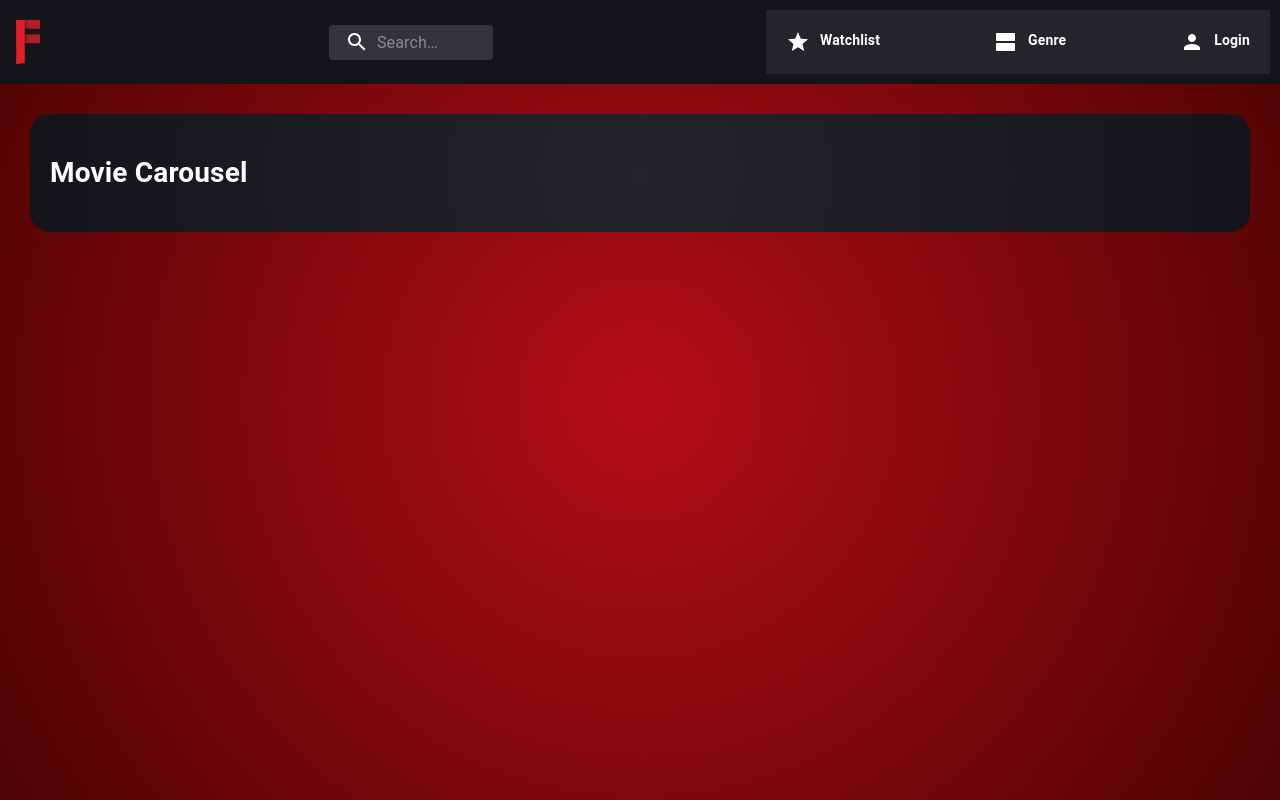
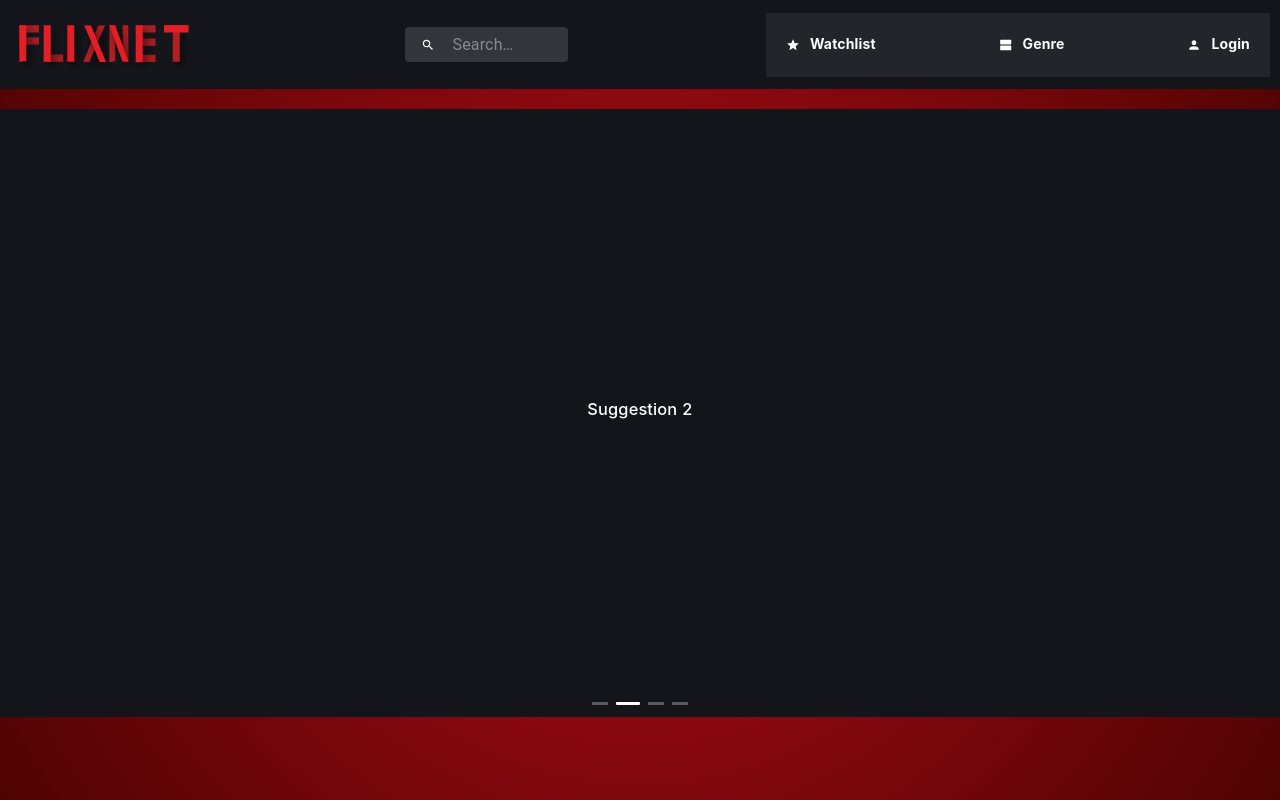
Before and after one commit to anthel/inlamning2_filmapp, a React (Create React App) app in the folder flix-net/: page / in a window 1280 px wide. Built offline with nearby package versions, Linux system fonts and the light colour scheme.

Commit message:
carousel

```diff
--- a/flix-net/package.json
+++ b/flix-net/package.json
@@ -8,6 +8,7 @@
     "@testing-library/jest-dom": "^4.2.4",
     "@testing-library/react": "^9.5.0",
     "@testing-library/user-event": "^7.2.1",
+    "antd": "^4.2.3",
     "react": "^16.13.1",
     "react-dom": "^16.13.1",
     "react-router-dom": "^5.2.0",
--- a/flix-net/src/components/FrontPage.jsx
+++ b/flix-net/src/components/FrontPage.jsx
@@ -1,10 +1,65 @@
-import React from 'react'
+import React from 'react';
+import { Carousel } from 'antd';
+import 'antd/dist/antd.css';
 
 export default function FrontPage() {
+
+
   return (
-    <div className="wrapperWatchlist">
-
-      <h1>Movie Carousel</h1>
-    </div>
+    <React.Fragment>
+   <Carousel autoplay>
+        <div>
+          <h3>Suggestion 1</h3>
+        </div>
+        <div>
+          <h3>Suggestion 2</h3>
+        </div>
+        <div>
+          <h3>Suggestion 3</h3>
+        </div>
+        <div>
+          <h3>Suggestion 4</h3>
+        </div>
+      </Carousel>
+    </React.Fragment>
   )
 }
+
+//SLIDER FRÅN REACT SLICK
+// import Slider from "react-slick";
+
+// export default class SimpleSlider extends Component {
+//   render() {
+//     const settings = {
+//       dots: true,
+//       infinite: true,
+//       speed: 500,
+//       slidesToShow: 1,
+//       slidesToScroll: 1
+//     };
+//     return (
+//       <div>
+//         <h2> Single Item</h2>
+//         <Slider {...settings}>
+//           <div>
+//             <h3>1</h3>
+//           </div>
+//           <div>
+//             <h3>2</h3>
+//           </div>
+//           <div>
+//             <h3>3</h3>
+//           </div>
+//           <div>
+//             <h3>4</h3>
+//           </div>
+//           <div>
+//             <h3>5</h3>
+//           </div>
+//           <div>
+//             <h3>6</h3>
+//           </div>
+//         </Slider>
+//       </div>
+//     );
+//   }
--- a/flix-net/src/components/Nav.jsx
+++ b/flix-net/src/components/Nav.jsx
@@ -1,6 +1,7 @@
 import React from 'react';
-import { NavLink } from 'react-router-dom';
-import flixnet from '../svg/flixnet.svg'
+import { NavLink, useHistory } from 'react-router-dom';
+// import flixnet from '../svg/flixnet.svg';
+import logo from '../svg/logo2.svg';
 import StarIcon from '@material-ui/icons/Star';
 import ViewAgendaIcon from '@material-ui/icons/ViewAgenda';
 import PersonIcon from '@material-ui/icons/Person';
@@ -9,20 +10,6 @@ import InputBase from '@material-ui/core/InputBase';
 import { createStyles, makeStyles } from '@material-ui/core/styles';
 import SearchIcon from '@material-ui/icons/Search';
 
-
-import { createMuiTheme } from '@material-ui/core/styles';
-import purple from '@material-ui/core/colors/purple';
-import green from '@material-ui/core/colors/green';
-
-const theme = createMuiTheme({
-  palette: {
-    primary: purple,
-    secondary: green,
-  },
-  status: {
-    danger: 'orange',
-  },
-});
 
 
 const useStyles = makeStyles((theme) =>
@@ -78,15 +65,21 @@ const useStyles = makeStyles((theme) =>
 
 export default function Nav() {
 
+  const history = useHistory();
+
   const inputChange = (e) => {
     console.log(e.target.value)
+  }
+
+  const frontPage = () => {
+    history.push('/')
   }
 
   const classes = useStyles();
 
   return (
     <div className="navBar">
-      <img src={flixnet} className="logo" alt="logo"/>
+      <img src={logo} className="logo" alt="logo" onClick={() => frontPage()}/>
       <div className={classes.search}>
         <div className={classes.searchIcon}>
           <SearchIcon className={classes.searchIconInSearch}/>
@@ -109,19 +102,3 @@ export default function Nav() {
     </div>
   )
 }
-
-{/* <div className="navBar">
-
- <BottomNavigation
-      value={value}
-      onChange={(event, newValue) => {
-        setValue(newValue);
-      }}
-      showLabels
-      className={classes.root}
-    >
-      <BottomNavigationAction label="Watchlist" className="navLink" icon={<StarIcon />} />
-      <BottomNavigationAction label="Genre" icon={<FavoriteIcon />} />
-      <BottomNavigationAction label="Nearby" icon={<LocationOnIcon />} />
-    </BottomNavigation>
-    </div> */}
--- a/flix-net/src/index.css
+++ b/flix-net/src/index.css
@@ -33,8 +33,9 @@ code {
 }
 
 .logo {
-  width: 3%;
-  height: 3%;
+  width: 15%;
+  height: 15%;
+  cursor: pointer;
 }
 
 .navLinks {
@@ -88,3 +89,17 @@ h1 {
   max-width: 100%;
   margin: 20px;
 }
+
+/* CAROUSEL */
+.ant-carousel .slick-slide {
+  padding: 20px;
+  text-align: center;
+  margin-top: 20px;
+  height: 70vh;
+  line-height: 70vh;
+  background-color: rgb(19, 21, 26);
+}
+
+.ant-carousel .slick-slide h3 {
+  color: #fff;
+}
```
Also changed, not shown: flix-net/src/svg/logo2.svg (added), 1 other file (tests, documents, lock files or other folders). Lines whose indentation alone changed are shown as unchanged.
